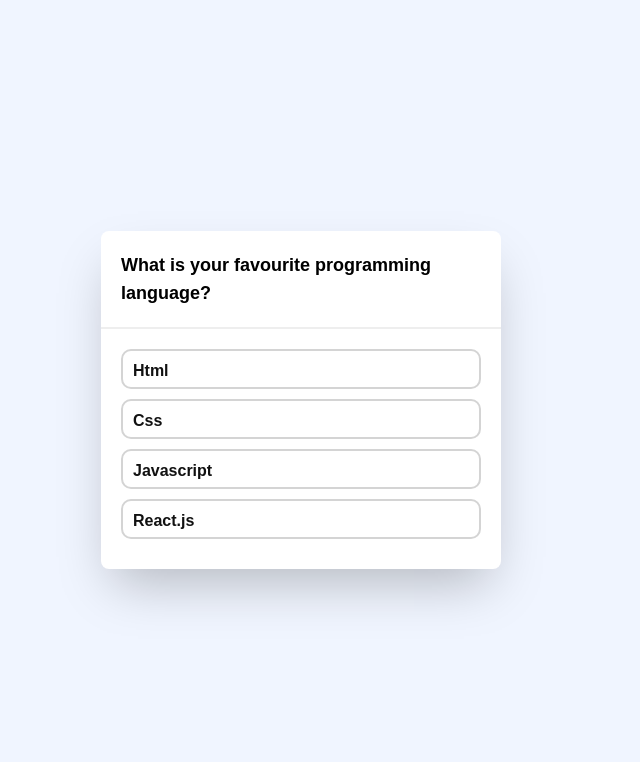
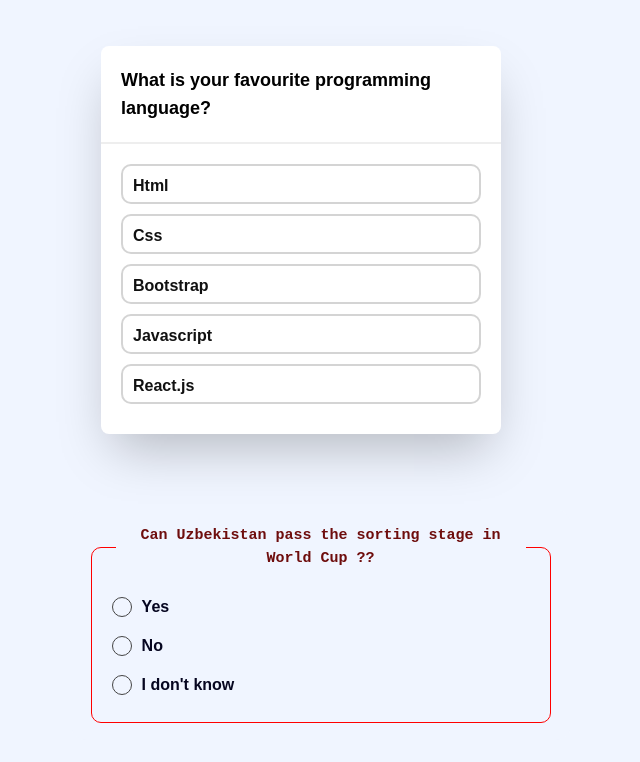
Before and after one commit to sherzodboy/polling-service, a website: page index.html in a window 1280 px wide. Shown: the top 762 px of the page, without its empty margins (339-979 px from the left). Drawn offline with Linux system fonts and the light colour scheme.

Commit message:
radio boxes added and styled

```diff
--- a/index.html
+++ b/index.html
@@ -9,10 +9,32 @@
 </head>
 <body>
 
-  <div class="poll font-bold rounded-lg shadow-2xl">
-    <div class="question p-5 text-lg"></div>
-    <div class="answers p-5"></div>
-  </div>
+
+    <div class="pol-center poll font-bold rounded-lg shadow-2xl">
+      <div class="question p-5 text-lg"></div>
+      <div class="answers p-5"></div>
+    </div>
+
+    <form class="form mb-10">
+      <fieldset class="box">
+          <legend class="box-legend">Can Uzbekistan pass the sorting stage in <br> World Cup ??</legend>
+          <label class="label">
+              <input class="radio visually-hidden" type="radio" name="ok" value="yes">
+              <span class="my-radio"></span>
+              <span class="input-text">Yes</span>
+          </label>
+          <label class="label">
+              <input class="radio visually-hidden" type="radio" name="ok" value="no">
+              <span class="my-radio"></span>
+              <span class="input-text">No</span>
+          </label>
+          <label class="label">
+              <input class="radio visually-hidden" type="radio" name="ok" value="I don't know">
+              <span class="my-radio"></span>
+              <span class="input-text">I don't know</span>
+          </label>
+      </fieldset>
+    </form>
 
   <script src="js/script.js"></script>
 
--- a/input.css
+++ b/input.css
@@ -11,11 +11,12 @@
 body {
   font-family: sans-serif;
   background-color: #f0f5ff;
+  height: 200vh;
 }
 .poll {
-  position: absolute;
-  top: 50%;
-  left: 50%;
+   position: absolute;
+   top: 30%;
+   left: 50%;
   transform: translate(-50%, -50%);
   width: 400px;
   background-color: #fff;
@@ -58,5 +59,78 @@
   height: 100%;
   background-color: #ccd8f1;
   z-index: -1;
-  transition: all 0.3s ease-in-out;
+  transition: all 0.3s ease-in;
 }
+
+.visually-hidden {
+  position: absolute;
+  width: 1px;
+  height: 1px;
+  padding: 0;
+  border: 0;
+  margin: -1px;
+  white-space: nowrap;
+  clip-path: inset(100%);
+  clip: rect(0 0 0 0);
+  clip: rect(0, 0, 0, 0);
+  overflow: hidden;
+}
+.form {
+  font-weight: bold;
+  position: absolute;
+  top: 45%;
+  left: 32%;
+  border-radius: 15px;
+  margin: 150px auto;
+  width: 500px;
+  height: 230px;
+  background-color: #F0F5FF;
+}
+.box {
+  margin: 0 20px;
+  padding: 10px 20px;
+  border: 1px solid red;
+  border-radius: 10px;
+}
+.box-legend {
+  font-size: 15px;
+  color: rgb(110, 13, 13);
+  padding: 15px 25px;
+  font-family: monospace;
+  text-align: center;
+}
+.label {
+  display: flex;
+  align-items: center;
+  margin-bottom: 15px;
+}
+.input-text {
+  font-size: 16px;
+  color: rgb(6, 6, 32);
+  margin-left: 10px;
+}
+.my-radio {
+  width: 20px;
+  height: 20px;
+  background-color: transparent;
+  border: 1px solid #444;
+  border-radius: 50%;
+  display: flex;
+  align-items: center;
+  justify-content: center;
+}
+.radio:checked + .my-radio {
+  border: 2px solid red;
+}
+.radio:checked + .my-radio::before {
+  opacity: 1;
+}
+.my-radio::before {
+  position: absolute;
+  content: "";
+  width: 9px;
+  height: 9px;
+  border-radius: 50%;
+  background-color: rgb(11, 201, 11);
+  opacity: 0;
+}
--- a/js/script.js
+++ b/js/script.js
@@ -2,9 +2,9 @@
 
 let poll = {
   question: "What is your favourite programming language?",
-  answers: ["Html", "Css", "Javascript", "React.js"],
+  answers: ["Html", "Css", "Bootstrap", "Javascript", "React.js"],
   pollCount: 20,
-  answersWeight: [17, 16, 15, 14],
+  answersWeight: [19, 20, 18, 14, 16],
   selectedAnswer: -1,
 };
 
```
Also changed, not shown: css/main.css.
